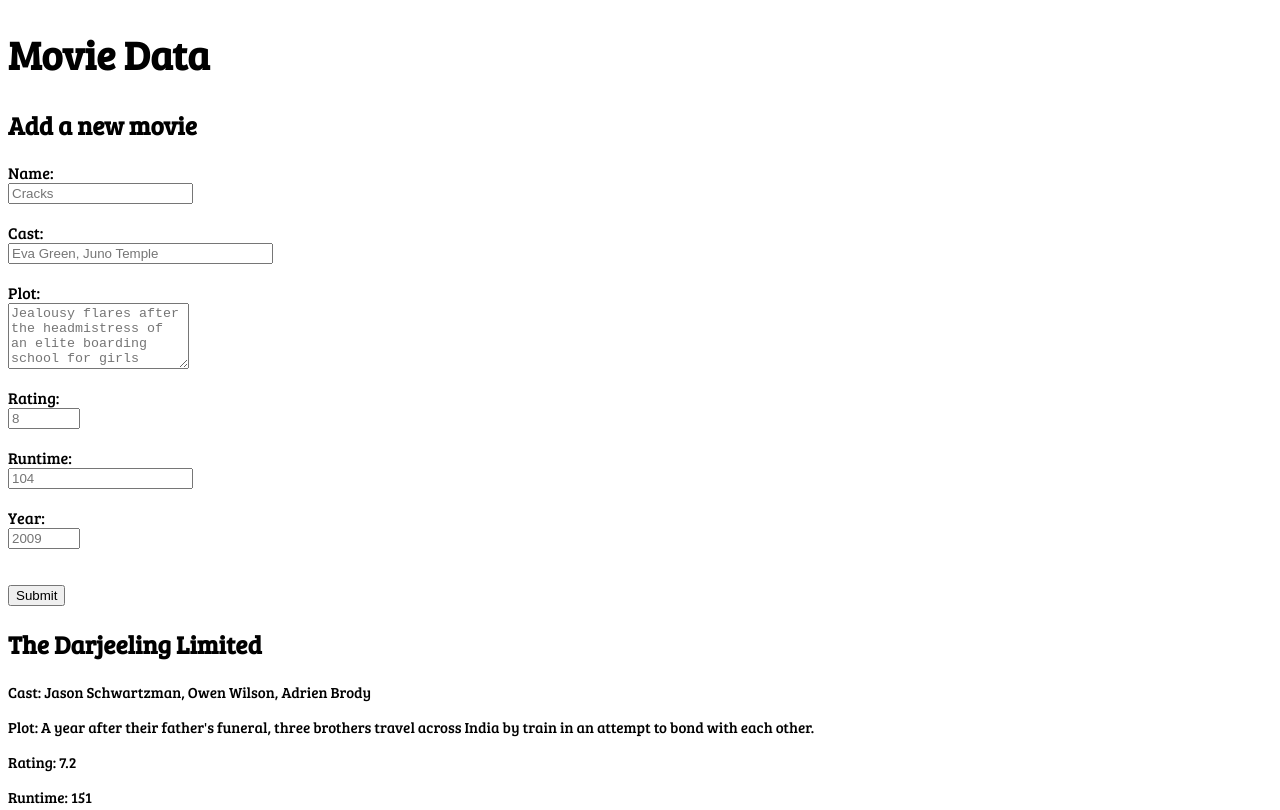
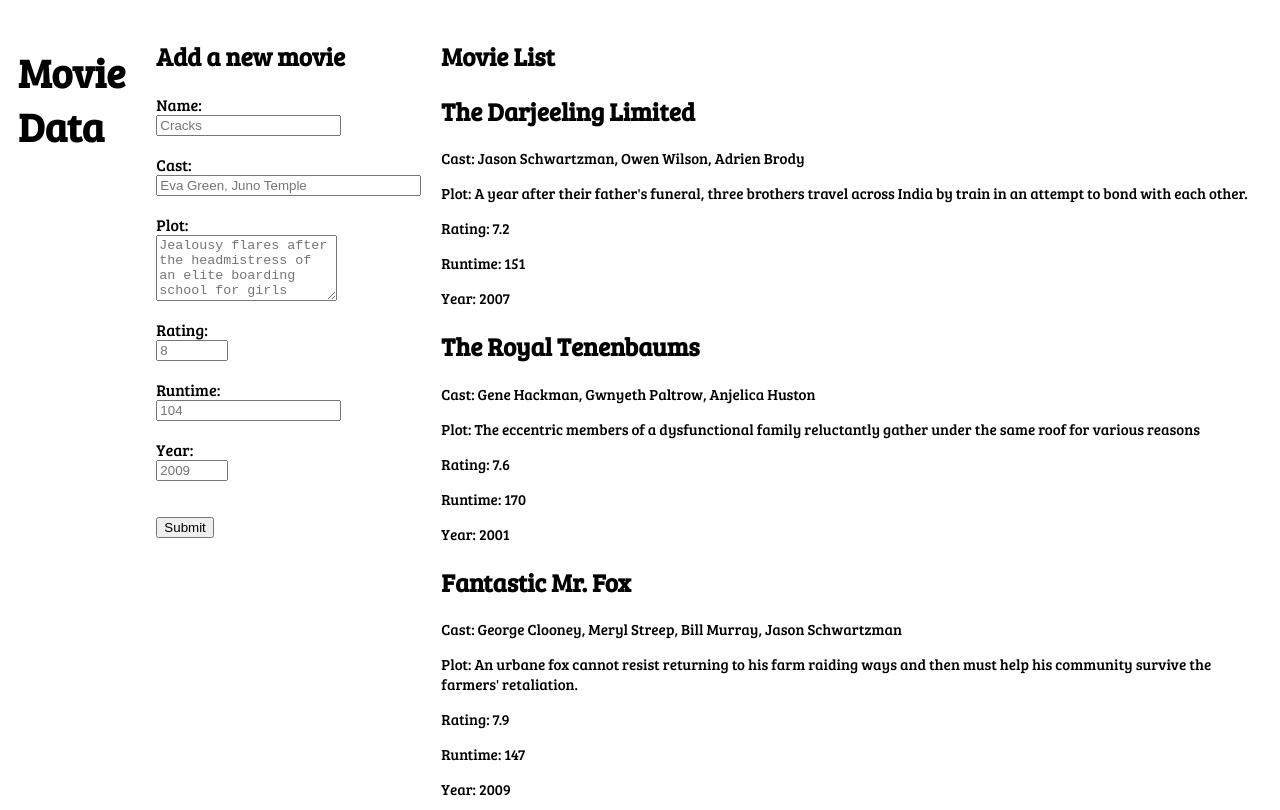
Before and after one commit to yuqingwwang/movie-data, a plain HTML site: page index.html in a window 1280 px wide. Shown: the top 810 px of the page. Drawn offline with Linux system fonts and the light colour scheme.

Commit message:
flex design

```diff
--- a/index.html
+++ b/index.html
@@ -47,6 +47,7 @@
     <button type='button' id="addButton"> Submit</button>
   </div>
   <div class="movies">
+    <h2>Movie List</h2>
     <div id="container"></div>
     <div id="film1">
       <h2>text</h2>
--- a/style.css
+++ b/style.css
@@ -26,3 +26,13 @@ form {
   align-content: flex-start;
   align-items: flex-start;
 }
+
+body {
+  display: flex;
+  flex-direction: row;
+  padding: 10px;
+}
+
+.movies {
+  padding-left: 20px;
+}
```
